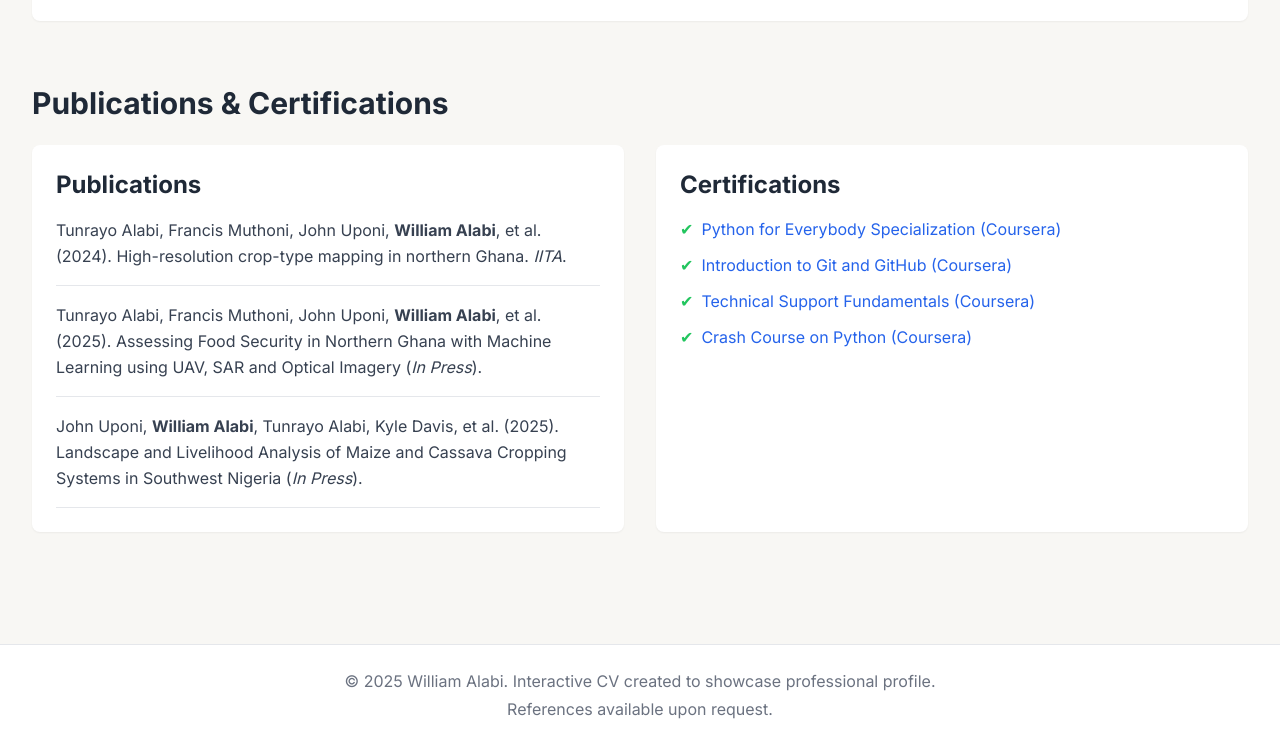
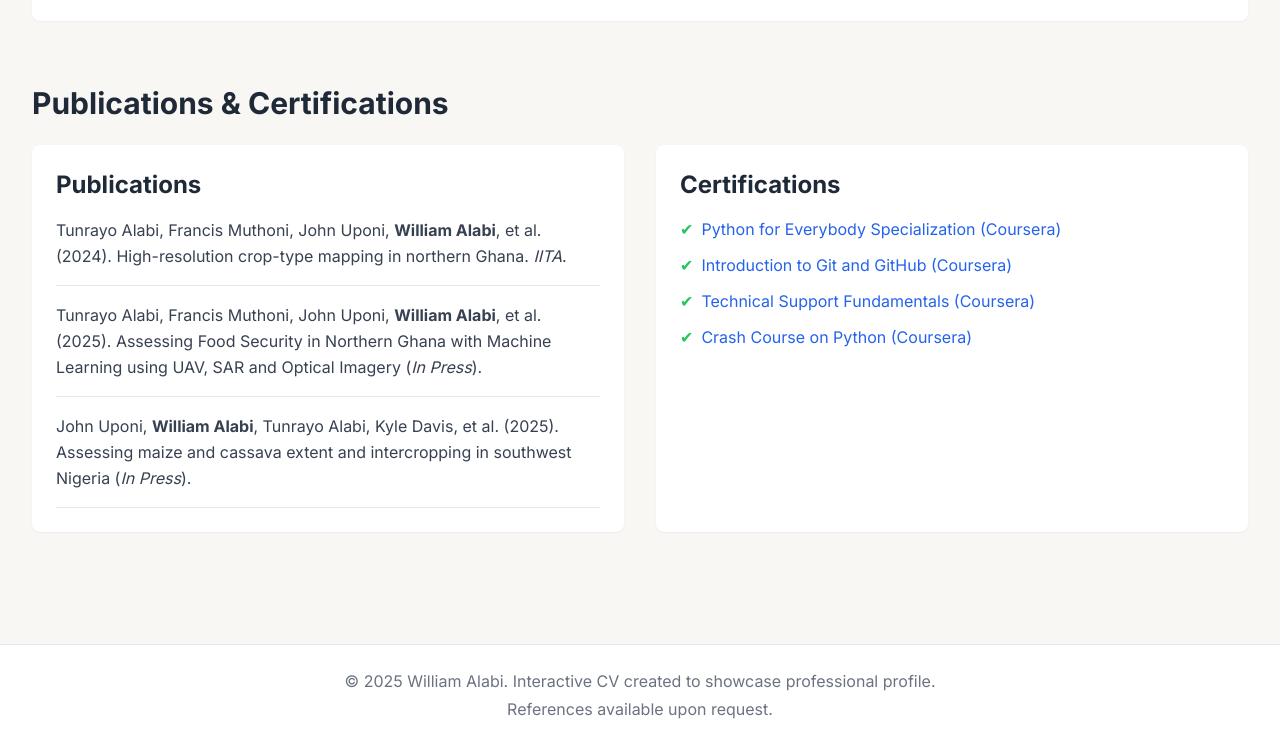
Before and after one commit to willieseun/my-interactive-cv, a plain HTML site: page index.html in a window 1280 px wide. Shown: the part 2035-2780 px from the top of the page. Drawn offline with nearby package versions, Linux system fonts and the light colour scheme.

Commit message:
Update index.html

```diff
--- a/index.html
+++ b/index.html
@@ -311,7 +311,7 @@ document.addEventListener('DOMContentLoaded', function() {
     const publicationsData = [
         { text: "Tunrayo Alabi, Francis Muthoni, John Uponi, **William Alabi**, et al. (2024). High-resolution crop-type mapping in northern Ghana. *IITA*." },
         { text: "Tunrayo Alabi, Francis Muthoni, John Uponi, **William Alabi**, et al. (2025). Assessing Food Security in Northern Ghana with Machine Learning using UAV, SAR and Optical Imagery (*In Press*)." },
-        { text: "John Uponi, **William Alabi**, Tunrayo Alabi, Kyle Davis, et al. (2025). Landscape and Livelihood Analysis of Maize and Cassava Cropping Systems in Southwest Nigeria (*In Press*)." }
+        { text: "John Uponi, **William Alabi**, Tunrayo Alabi, Kyle Davis, et al. (2025). Assessing maize and cassava extent and intercropping in southwest Nigeria (*In Press*)." }
     ];
 
     // --- UPDATED CERTIFICATIONS SECTION ---
```
